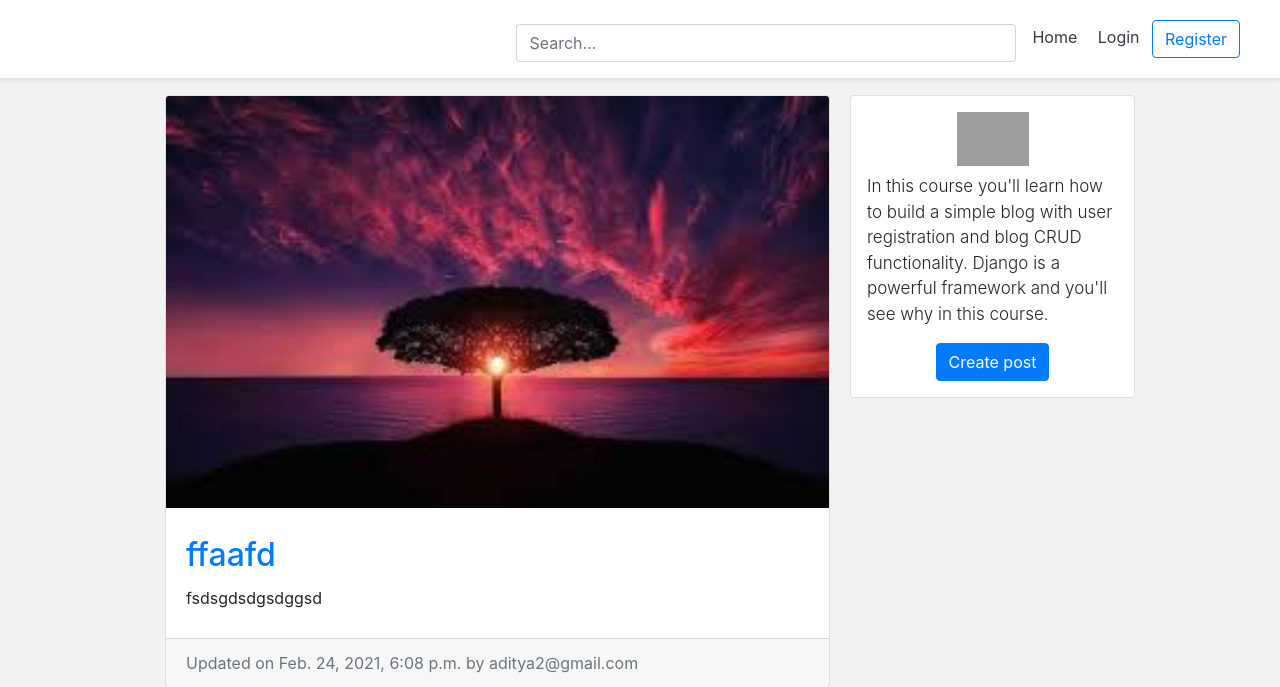
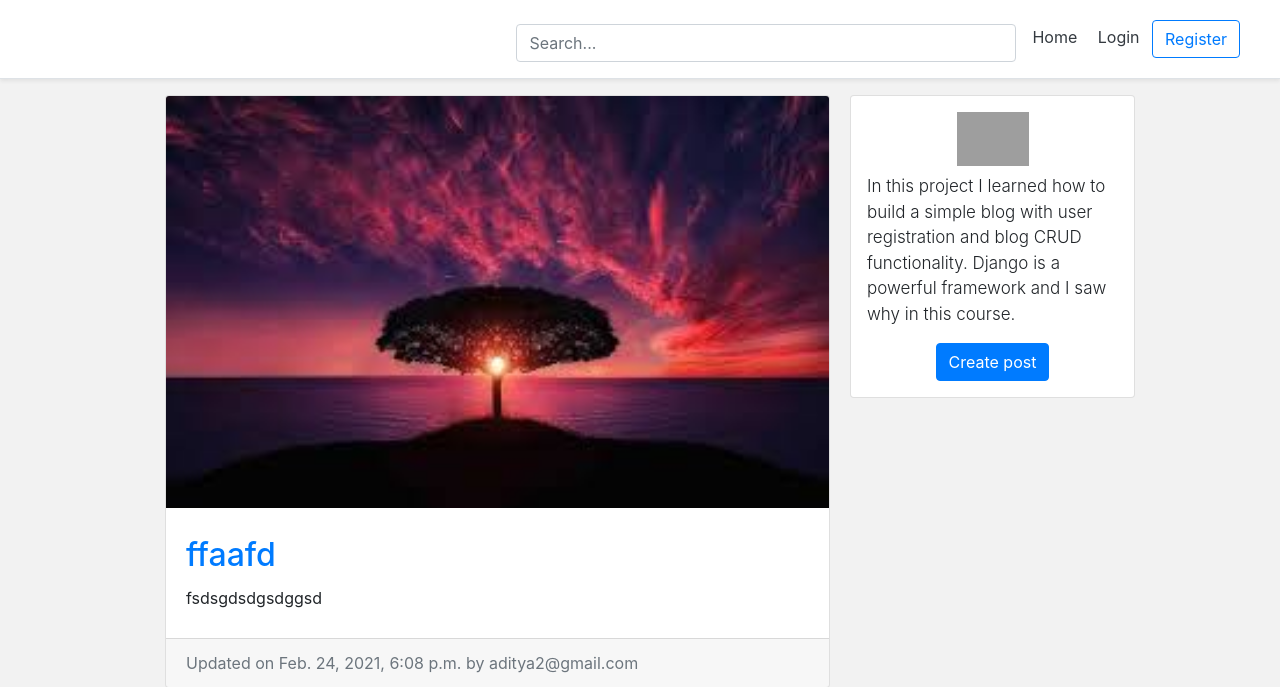
Before and after one commit to adityavashistha5479/AdityaBlog, a Django app: template personal/templates/personal/home.html in a window 1280 px wide. Shown: the top 687 px of the page. Run offline with Django 3.2, Linux system fonts and the light colour scheme; the template is opened without the code that fills it: values that come from a table or form of the project are taken from there, others are empty; data comes from the database, SQL or seed files in the repository; some libraries are stand-ins or nearby versions; grey boxes are pictures that could not be loaded.

Commit message:
Update home.html

```diff
--- a/personal/templates/personal/home.html
+++ b/personal/templates/personal/home.html
@@ -49,8 +49,8 @@
 			<div class="d-lg-none mb-3">
 				<div class="card m-auto d-flex flex-column p-3">
 					<img class="img-fluid d-block m-auto pb-2" src="{% static 'codingwithmitch_logo.png' %}" width="72" height="72">
-					<p class="lead">In this course you'll learn how to build a simple blog with user registration and blog CRUD functionality. Django is a powerful
-	  					framework and you'll see why in this course.</p>
+					<p class="lead">In this project I learned how to build a simple blog with user registration and blog CRUD functionality. Django is a powerful
+	  					framework and I saw why in this course.</p>
 					<p class="m-auto"><a class="btn btn-primary" href="{% url 'blog:create' %}">Create post</a></p>
 				</div>
 			</div>
@@ -82,8 +82,8 @@
 
 			<div class="card create-post-bar d-flex flex-column p-3">
 				<img class="img-fluid d-block m-auto pb-2" src="{% static 'codingwithmitch_logo.png' %}" width="72" height="72">
-				<p class="lead">In this course you'll learn how to build a simple blog with user registration and blog CRUD functionality. Django is a powerful
-  					framework and you'll see why in this course.</p>
+				<p class="lead">In this project I learned how to build a simple blog with user registration and blog CRUD functionality. Django is a powerful
+	  					framework and I saw why in this course.</p>
 				<p class="m-auto"><a class="btn btn-primary" href="{% url 'blog:create' %}">Create post</a></p>
 			</div>
 
```
